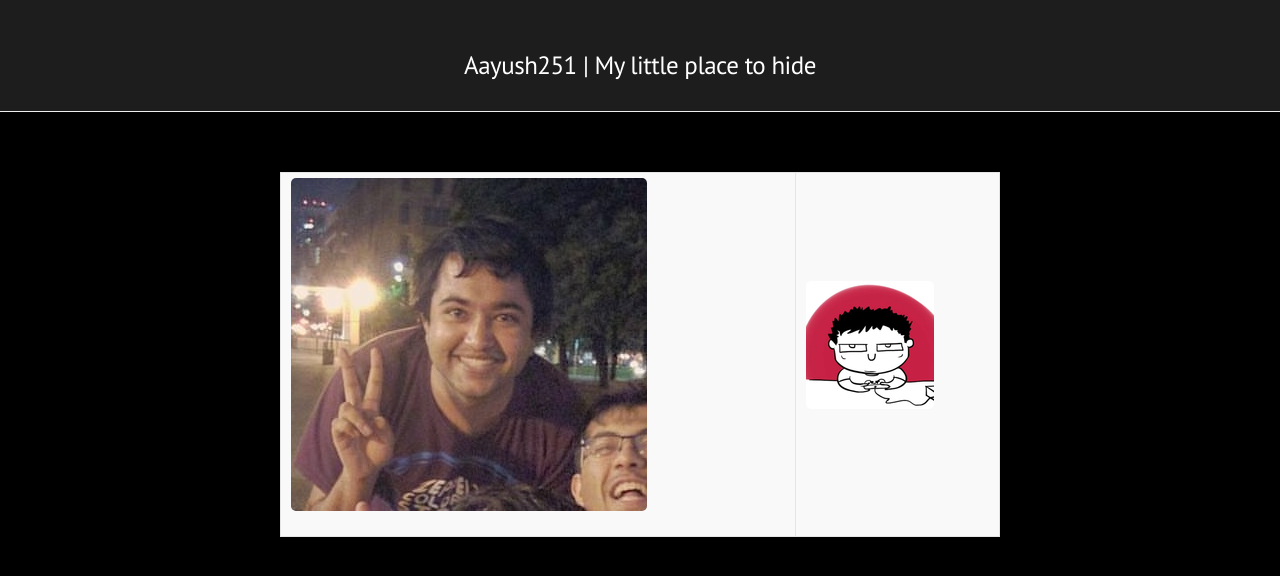
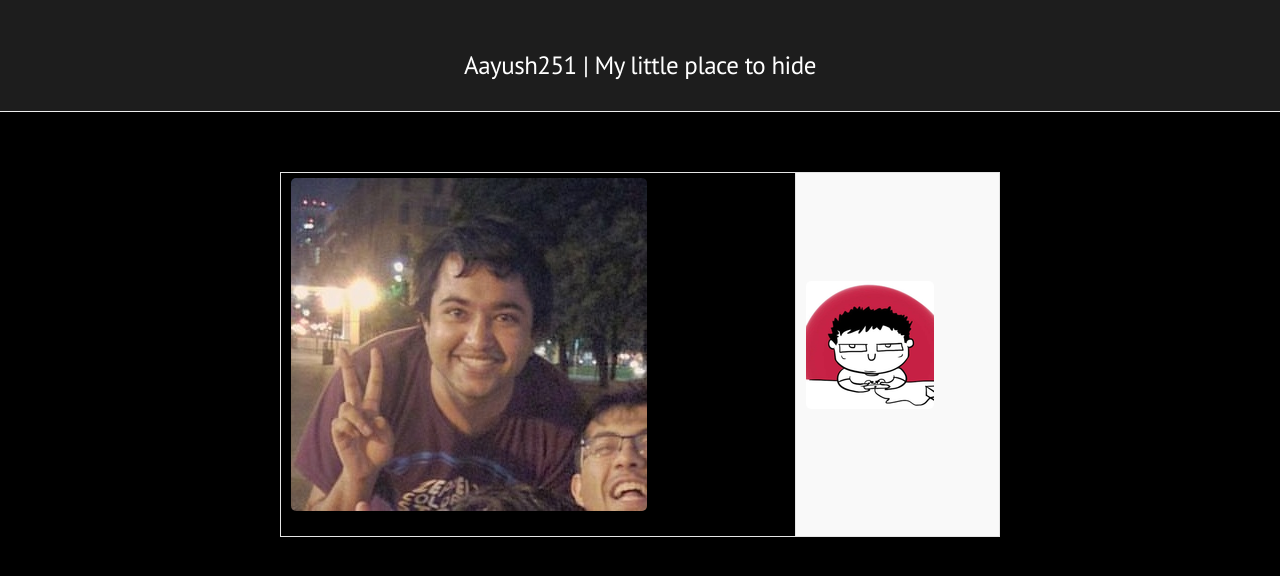
Before and after one commit to aayush251/aayush251.github.io, a Jekyll site: the page built from index.html, in a window 1280 px wide. Shown: the top 576 px of the page. Built offline with Jekyll 4.4.1, drawn with Linux system fonts in a browser that asks for light colours; some web fonts are replaced; the list of posts is cut into pages by our own code.

Commit message:
legion is good

```diff
--- a/public/css/style.css
+++ b/public/css/style.css
@@ -116,5 +116,5 @@ th {
 }
 
 .testt {
-	background-color: #000000
+	background-color: #000000 !important;
 	}
```
